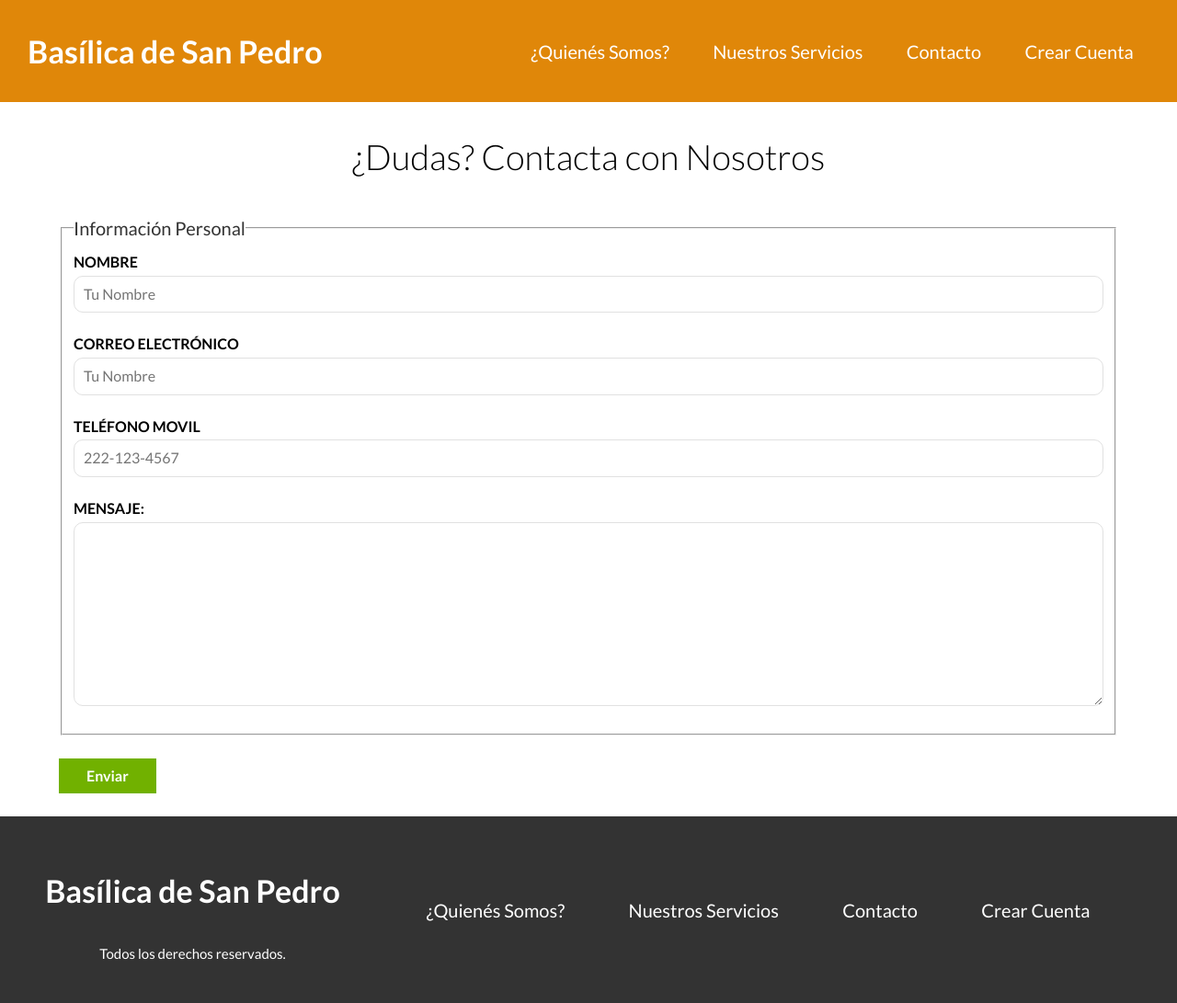
After one commit to MarcoHdezH/Proyecto_Web, a PHP site: page /contacto.php in a window 1280 px wide. The commit adds this page. Shown: the whole page at 92% size. Run offline with PHP 8.4, Linux system fonts and the light colour scheme; style sheets or scripts are compiled from the project's sources.

Commit message:
Nuevas Secciones Añadidas

```diff
--- /dev/null
+++ b/contacto.php
@@ -0,0 +1,29 @@
+<?php
+include "includes/templates/header.php";
+?>
+
+<main class="contenedor seccion">
+    <h1>¿Dudas? Contacta con Nosotros</h1>
+    <form class="formulario">
+        <fieldset>
+            <legend>Información Personal</legend>
+
+            <label for="nombre">Nombre</label>
+            <input type="text" placeholder="Tu Nombre" id="nombre">
+
+            <label for="email">Correo Electrónico</label>
+            <input type="email" placeholder="Tu Nombre" id="email">
+
+            <label for="telefono">Teléfono Movil</label>
+            <input type="tel" placeholder="222-123-4567" id="telefono">
+
+            <label for="mensaje">Mensaje:</label>
+            <textarea id="mensaje"></textarea>
+        </fieldset>
+        <input type="submit" value="Enviar" class="boton-verde">
+    </form>
+</main>
+
+<?php
+include "includes/templates/footer.php";
+?>
--- a/includes/templates/footer.php
+++ b/includes/templates/footer.php
@@ -6,8 +6,8 @@
         <nav class="navegacion">
             <a href="/nosotros.php">¿Quienés Somos?</a>
             <a href="/servicios.php">Nuestros Servicios</a>
-            <a href="#">Contacto</a>
-            <a href="#">Crear Cuenta</a>
+            <a href="/contacto.php">Contacto</a>
+            <a href="/login.php">Crear Cuenta</a>
         </nav>
     </footer>
 </body>
--- a/includes/templates/header.php
+++ b/includes/templates/header.php
@@ -14,7 +14,7 @@
             <nav class="navegacion">
                 <a href="/nosotros.php">¿Quienés Somos?</a>
                 <a href="/servicios.php">Nuestros Servicios</a>
-                <a href="#">Contacto</a>
-                <a href="#">Crear Cuenta</a>
+                <a href="/contacto.php">Contacto</a>
+                <a href="/login.php">Crear Cuenta</a>
             </nav>
     </header>
--- a/src/scss/app.scss
+++ b/src/scss/app.scss
@@ -14,3 +14,5 @@
 @import 'layout/testimonios';
 @import 'layout/iconos';
 @import 'layout/footer';
+@import 'layout/formularios';
+@import 'layout/nosotros';
--- /dev/null
+++ b/src/scss/layout/_formularios.scss
@@ -0,0 +1,44 @@
+.formulario{
+    p{
+        font-size: 1.4rem;
+        color: $grisOscuro;
+        margin: 2rem 0 0 0;
+    }
+
+    legend{
+        font-size: 2rem;
+        color: $grisOscuro;
+    }
+    label{
+        font-weight: $bold;
+        text-transform: uppercase;
+        display: block;
+    }
+    input:not([type="submit"]),
+    textarea,
+    select{
+        padding: 1rem;
+        display: block;
+        width: 100%;
+        background-color: $blanco;
+        border: 1px solid $gris;
+        border-radius: 1rem;
+        margin-bottom: 2rem;
+    }
+
+    textarea{
+        height: 20rem;
+    }
+
+    .forma-contacto{
+        max-width: 30rem;
+        display: flex;
+        justify-content: space-between;
+        align-items: center;
+    }
+
+    input[type="radio"]{
+        margin: 0;
+        width: auto;
+    }
+}
```
Also changed, not shown: login.php (added, +24 -0 lines), nosotros.php (+48 -0 lines), src/scss/layout/_nosotros.scss (added, +53 -0 lines), src/img/mision.jpg (added), src/img/sacerdote1.jpg (added), src/img/sacerdote2.jpg (added), src/img/sacerdote3.jpg (added), src/img/vision.jpg (added).
